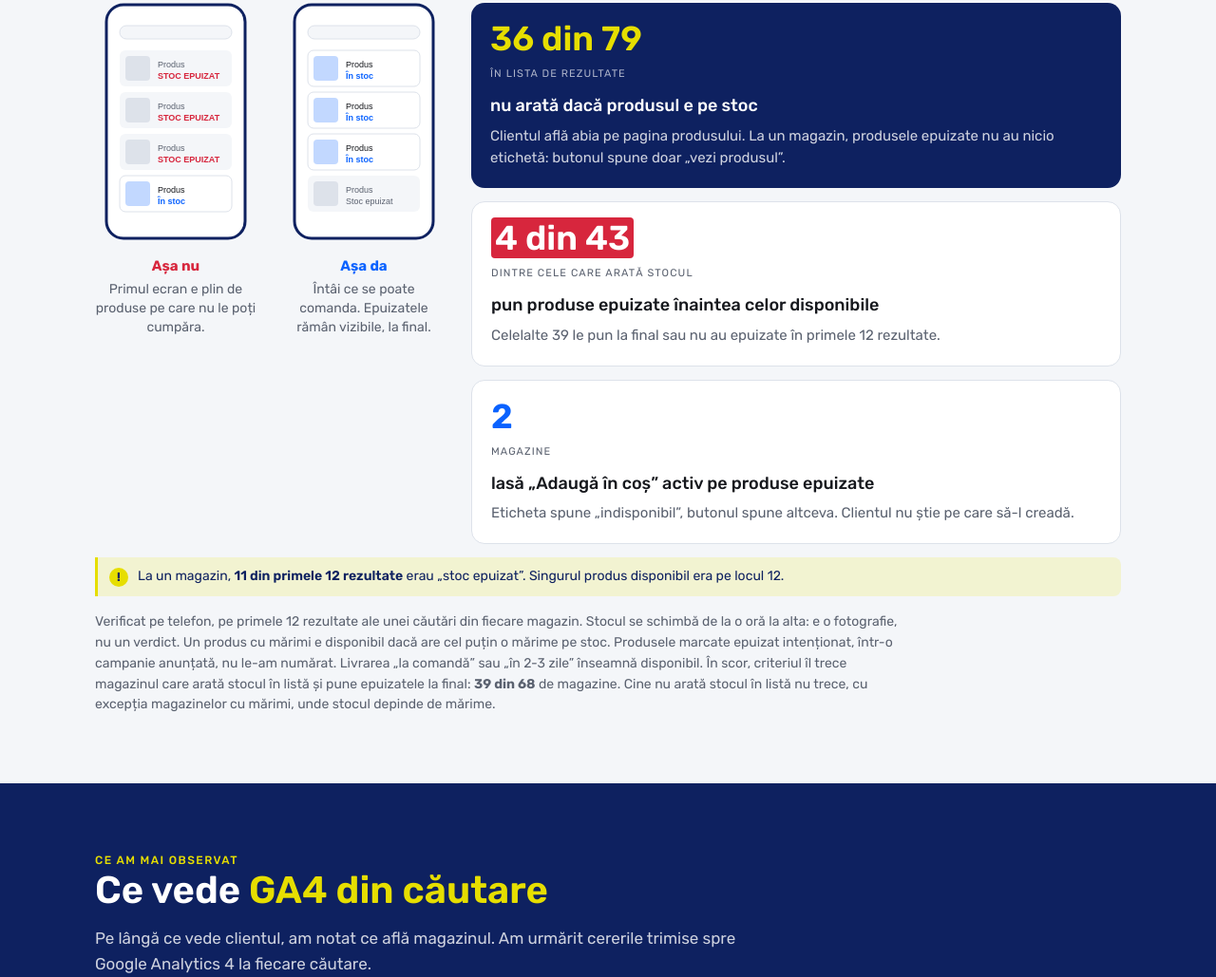
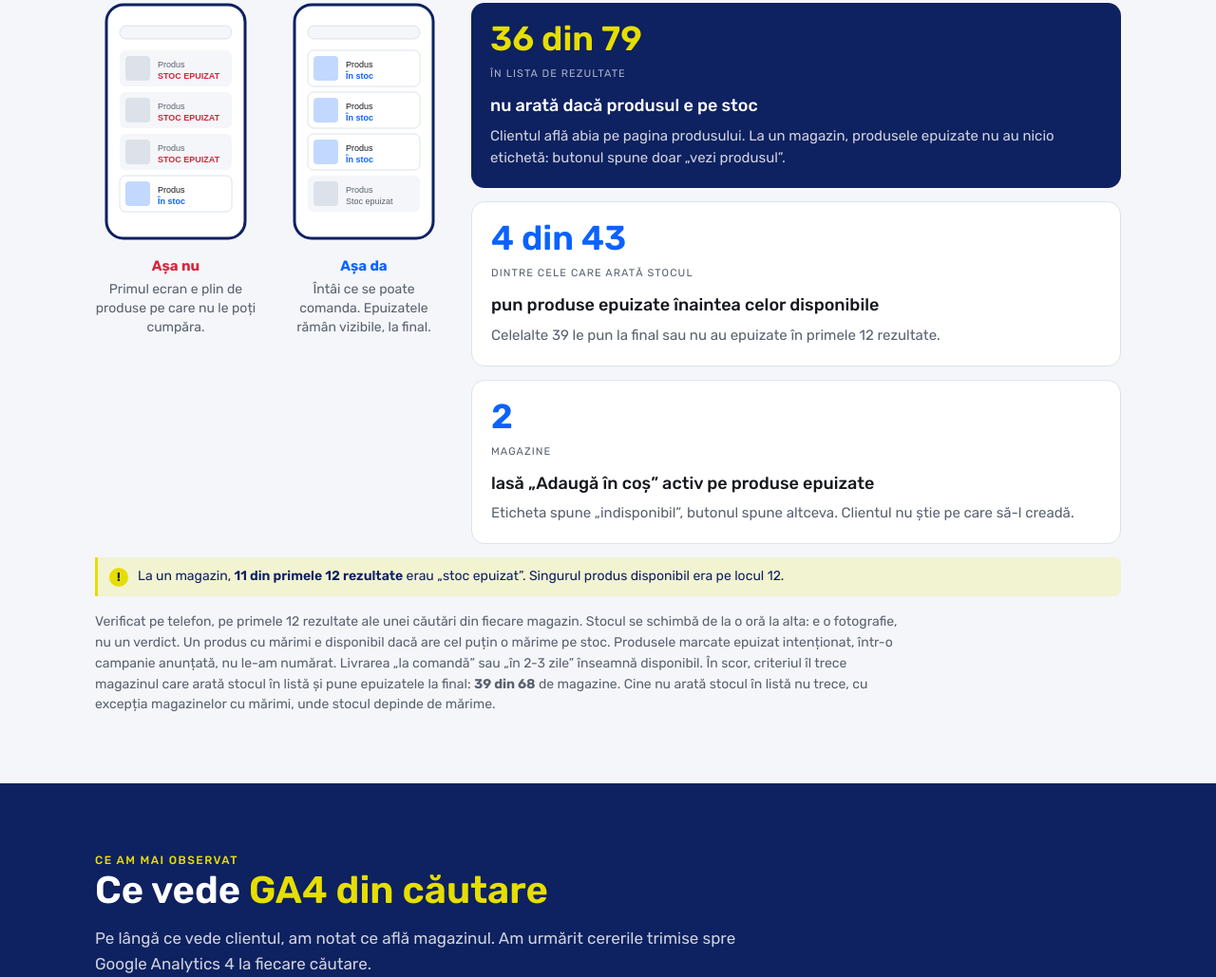
Before and after one commit to tehnic-dwf/barometru-cautare-produse, a plain HTML site: page index.html in a window 1280 px wide. Shown: the part 3982-5011 px from the top of the page at 95% size. Drawn offline with Linux system fonts and the light colour scheme.

Commit message:
Cofetarulistet confirmat: 4 din 43 fara marcaj rosu
Decis de Liviu pe 10.11.2026: eticheta STOC EPUIZAT conteaza mai mult
decat Disponibil la comanda.

Co-Authored-By: Claude Opus 5.5 <noreply@anthropic.com>

```diff
--- a/index.html
+++ b/index.html
@@ -458,7 +458,7 @@ c8 -15 28 -33 45 -40 l31 -13 107 6 c173 11 529 83 648 132 33 14 68 25 80 25
           <p>Clientul află abia pe pagina produsului. La un magazin, produsele epuizate nu au nicio etichetă: butonul spune doar „vezi produsul”.</p>
         </div>
         <div class="card">
-          <div class="n"><span class="ph">4 din 43</span></div>
+          <div class="n">4 din 43</div>
           <div class="tag">dintre cele care arată stocul</div>
           <h3>pun produse epuizate înaintea celor disponibile</h3>
           <p>Celelalte 39 le pun la final sau nu au epuizate în primele 12 rezultate.</p>
```
